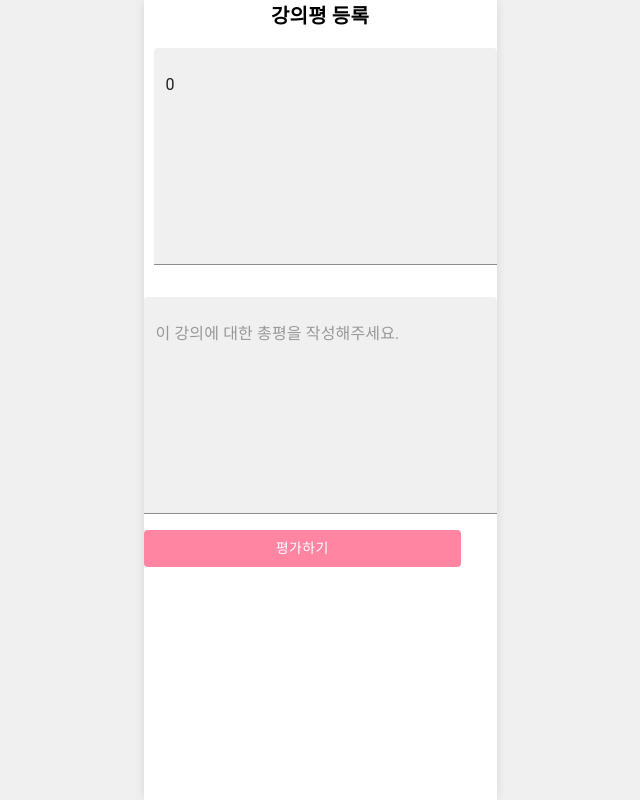
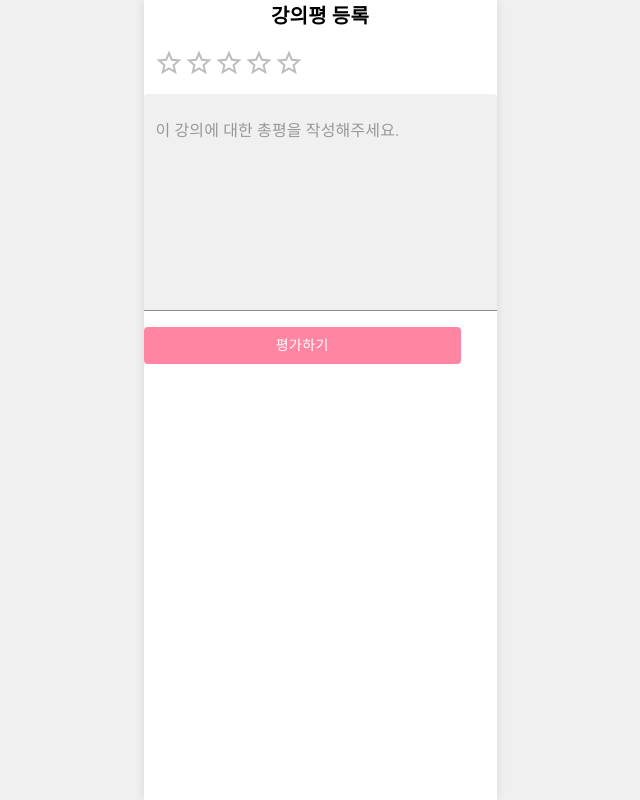
Before and after one commit to ais-internship-cnu/I-school-FE, a Next.js app: page /review-register-page in a window 1280 px wide. Shown: the whole page, without its empty margins (320-960 px from the left). Built offline with nearby package versions, Linux system fonts and the light colour scheme.

Commit message:
textfield to rating

```diff
--- a/src/components/page/ReviewRegister/register.tsx
+++ b/src/components/page/ReviewRegister/register.tsx
@@ -1,34 +1,30 @@
 import { yupResolver } from "@hookform/resolvers/yup";
 import { Button, TextField , Box, Rating} from "@mui/material";
 import useReview from "hooks/useReview";
-import { resolve } from "path";
 import { useState } from "react";
 import { useForm } from "react-hook-form";
 import "styles/review-register.css";
-import { ReviewRegister, ReviewRegisterTest } from "types/reviewRegister";
+import { ReviewRegisterTest } from "types/reviewRegister";
 import * as yup from 'yup'
 
 const register = () => {
   const [food, setFood] = useState('');
-   // 텍스트 필드의 내용을 저장할 상태 변수
-  const [rating, setRating] = useState<number>(0);
-  // 별점매기기
-
+  // 텍스트 필드의 내용을 저장할 상태 변수
   const { onCreateReview } = useReview();
 
-  const schema = yup.object({
+  const schema = yup.object().shape({
 
+    rating: yup
+    .number()
+    .typeError("숫자로 적어주세요")
+    .min(0, "0이상 값을 넣어주세요")
+    .max(5, "5이하 값을 넣어주세요")
+    .required("평점을 입력해주세요"),
     food: yup
     .string()
     .typeError("강의평을 입력해주세요")
     .max(256, "256자 이내로 적어주세요")
     .required("강의평을 입력해주세요"),
-    rating: yup
-    .number()
-    .typeError("숫자로 적어주세요")
-    .min(0, "0이상 값을 넣어주세요")
-    .max(5, "5이상 값을 넣어주세요")
-    .required("평점을 입력해주세요"),
 
   })
 
@@ -47,24 +43,31 @@ const register = () => {
     }
   })
 
-  const onSubmit = (data:ReviewRegisterTest) => {
-    onCreateReview({food:data.food, rating:data.rating});
+  const onSubmit = async (data:ReviewRegisterTest) => {
+    // 등록했을 때 알림창 추가 예외처리
+    try {
+      await onCreateReview({food:data.food, rating: data.rating})
+      alert('등록되었습니다.')
+    } catch (error) {
+      alert('등록에 실패했습니다.')
+      console.error(error)
+    }
     // console.log(`Food: ${food}, Img: ${img}`);
   };
 
   return (
     <form onSubmit={handleSubmit(onSubmit)}>
         <Box className="star-rating">
-          <TextField
-            multiline
-            rows={8}
-            variant="filled"
-            fullWidth
-            placeholder="이 강의에 대한 총평을 작성해주세요."
-            {...register('rating')}
-            className="rating-textarea"
-            helperText={errors.rating?.message}
+          <Rating
+            name="course-rating"
+            value={undefined}
+            onChange={(event, newValue) => {
+              setValue("rating", newValue || 0);
+            }}
+            size="large"
+            precision={1}
           />
+          {errors.rating && <p>{errors.rating.message}</p>}
         </Box>
         <TextField
           multiline
--- a/src/redux/modules/review/index.ts
+++ b/src/redux/modules/review/index.ts
@@ -2,7 +2,7 @@ import { createSlice, createAsyncThunk } from '@reduxjs/toolkit'
 import { API } from 'constant/api'
 import { RootState } from 'redux/store'
 import { ReviewState } from 'types/review'
-import { ReviewRegister, ReviewRegisterTest } from 'types/reviewRegister'
+import { ReviewRegisterTest } from 'types/reviewRegister'
 import { api } from 'utill/axios'
 
 export const createReviewList = createAsyncThunk(
--- a/src/types/reviewRegister.ts
+++ b/src/types/reviewRegister.ts
@@ -3,8 +3,8 @@
 export type ReviewRegister = {
     // userId: number;
     // courseId: number;
-    food: string ;
-    img: string;
+    food: string
+    img: string
 }
 
 export type ReviewRegisterTest = {
--- a/src/utill/axios.ts
+++ b/src/utill/axios.ts
@@ -8,7 +8,7 @@ import { mockCourses } from 'mocks/timetableMock'
 const ENV = process.env.NODE_ENV
 
 export const api = axios.create({
-    baseURL: process.env.NEXT_PUBLIC_APP_API_URL,
+    baseURL: process.env.NEXT_PUBLIC_APP_API_URL
 })
 
 if (ENV === 'development') {
```
Also changed, not shown: src/hooks/useReview.ts (+4 -5 lines).
